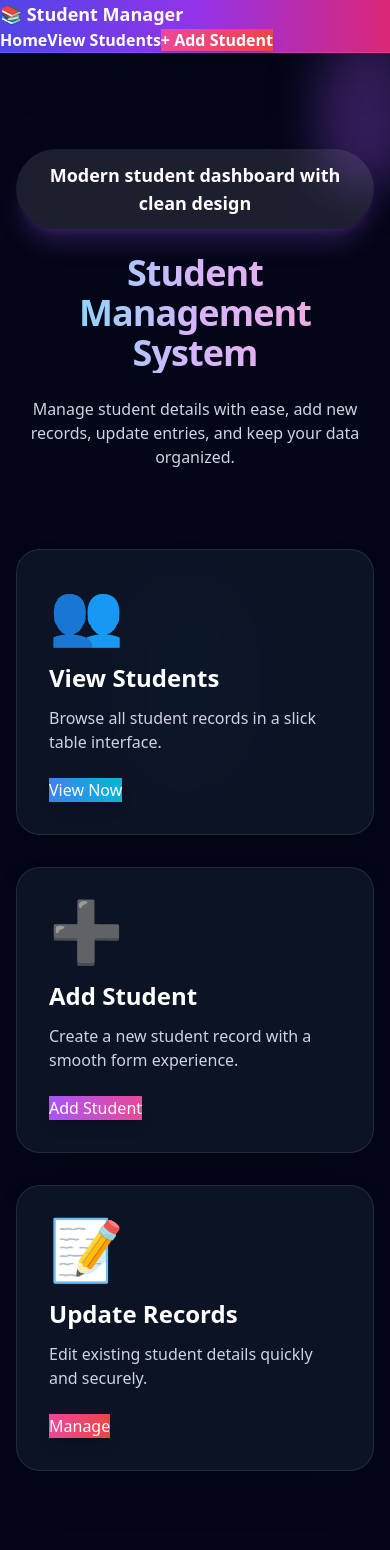
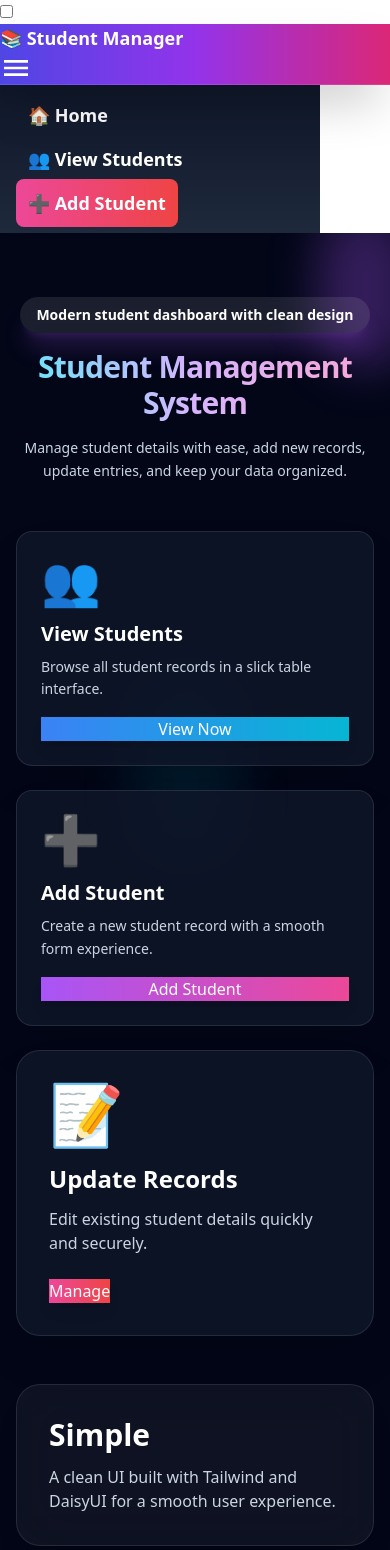
Before and after one commit to Deanalemao/mern-student, a React (Vite) app in the folder frontend/: page / in a window 390 px wide. Shown: the top 1550 px of the page. Built offline with nearby package versions, Linux system fonts and the light colour scheme; no server answers.

Commit message:
design fix

```diff
--- a/frontend/src/components/Navbar.jsx
+++ b/frontend/src/components/Navbar.jsx
@@ -3,24 +3,56 @@ import { Link } from 'react-router';
 
 const Navbar = () => {
   return (
+    <div className="drawer drawer-end">
+      <input id="my-drawer" type="checkbox" className="drawer-toggle" />
+      <div className="drawer-content">
         <nav className="navbar bg-gradient-to-r from-indigo-600 via-purple-600 to-pink-600 shadow-2xl sticky top-0 z-50 border-b border-white/10 backdrop-blur-sm">
           <div className="navbar-start flex-1">
             <Link to="/" className="btn btn-ghost text-lg sm:text-xl md:text-2xl font-bold text-white hover:bg-white/10 transition-all duration-300">
               📚 Student Manager
             </Link>
           </div>
-      <div className="navbar-end gap-2 sm:gap-3">
-        <Link to="/" className="btn btn-ghost btn-xs sm:btn-sm lg:btn-md text-white font-semibold hover:bg-white/10 transition-all duration-300">
+          <div className="navbar-end gap-2 sm:gap-3 hidden lg:flex">
+            <Link to="/" className="btn btn-ghost btn-sm text-white font-semibold hover:bg-white/10 transition-all duration-300">
               Home
             </Link>
-        <Link to="/display" className="btn btn-ghost btn-xs sm:btn-sm lg:btn-md text-white font-semibold hover:bg-white/10 transition-all duration-300">
+            <Link to="/display" className="btn btn-ghost btn-sm text-white font-semibold hover:bg-white/10 transition-all duration-300">
               View Students
             </Link>
-        <Link to="/insert" className="btn btn-xs sm:btn-sm lg:btn-md bg-gradient-to-r from-pink-500 to-red-500 text-white font-bold hover:from-pink-600 hover:to-red-600 shadow-lg border-0 transition-all duration-300">
+            <Link to="/insert" className="btn btn-sm bg-gradient-to-r from-pink-500 to-red-500 text-white font-bold hover:from-pink-600 hover:to-red-600 shadow-lg border-0 transition-all duration-300">
               + Add Student
             </Link>
           </div>
+          <div className="navbar-end lg:hidden">
+            <label htmlFor="my-drawer" className="btn btn-ghost btn-circle text-white">
+              <svg className="swap-off fill-current" xmlns="http://www.w3.org/2000/svg" width="32" height="32" viewBox="0 0 512 512">
+                <path d="M64,384H448V341.33H64Zm0-106.67H448V234.67H64ZM64,128v42.67H448V128Z"/>
+              </svg>
+            </label>
+          </div>
         </nav>
+      </div>
+      <div className="drawer-side z-50">
+        <label htmlFor="my-drawer" aria-label="close sidebar" className="drawer-overlay"></label>
+        <ul className="menu p-4 w-80 min-h-full bg-gradient-to-b from-slate-900 to-slate-800 text-white space-y-4">
+          <li>
+            <Link to="/" className="text-lg font-semibold hover:bg-white/10 rounded-lg p-3">
+              🏠 Home
+            </Link>
+          </li>
+          <li>
+            <Link to="/display" className="text-lg font-semibold hover:bg-white/10 rounded-lg p-3">
+              👥 View Students
+            </Link>
+          </li>
+          <li>
+            <Link to="/insert" className="text-lg font-semibold hover:bg-white/10 rounded-lg p-3 bg-gradient-to-r from-pink-500 to-red-500">
+              ➕ Add Student
+            </Link>
+          </li>
+        </ul>
+      </div>
+    </div>
   );
 };
 
--- a/frontend/src/pages/Display.jsx
+++ b/frontend/src/pages/Display.jsx
@@ -47,7 +47,7 @@ const Display = () => {
   }
 
   return (
-    <div className="min-h-screen bg-slate-950 py-10 text-white">
+    <div className="min-h-screen bg-slate-950 py-6 sm:py-8 md:py-10 lg:py-12 text-white overflow-x-hidden">
       <div className="max-w-7xl mx-auto px-4 sm:px-6 lg:px-8">
         <div className="flex flex-col gap-4 md:flex-row md:items-center md:justify-between mb-8">
           <div>
--- a/frontend/src/pages/Home.jsx
+++ b/frontend/src/pages/Home.jsx
@@ -10,38 +10,38 @@ const Home = () => {
       <div className="absolute bottom-0 left-2 sm:left-4 w-20 h-20 sm:w-36 h-36 md:w-72 md:h-72 rounded-full bg-pink-500/20 blur-xl sm:blur-2xl md:blur-3xl animate-blob animation-delay-2000"></div>
       <div className="absolute top-1/4 left-1/3 w-28 h-28 sm:w-48 h-48 md:w-96 md:h-96 rounded-full bg-cyan-500/10 blur-xl sm:blur-2xl md:blur-3xl animate-blob animation-delay-4000"></div>
 
-      <div className="relative z-10 max-w-7xl mx-auto px-4 sm:px-6 lg:px-8 py-24">
-        <div className="text-center mb-20">
-          <div className="inline-flex items-center justify-center rounded-full bg-white/10 px-5 py-3 mb-6 shadow-xl shadow-purple-500/20 backdrop-blur">
-            <span className="text-lg font-semibold text-white">Modern student dashboard with clean design</span>
+      <div className="relative z-10 max-w-7xl mx-auto px-4 sm:px-6 lg:px-8 py-16 sm:py-20 md:py-24 lg:py-32">
+        <div className="text-center mb-12 sm:mb-16 md:mb-20">
+          <div className="inline-flex items-center justify-center rounded-full bg-white/10 px-4 py-2 sm:px-5 sm:py-3 mb-4 sm:mb-6 shadow-xl shadow-purple-500/20 backdrop-blur">
+            <span className="text-sm sm:text-base md:text-lg font-semibold text-white">Modern student dashboard with clean design</span>
           </div>
-          <h1 className="text-4xl sm:text-5xl md:text-6xl font-extrabold tracking-tight bg-gradient-to-r from-cyan-300 via-purple-300 to-pink-300 bg-clip-text text-transparent mb-6">
+          <h1 className="text-3xl sm:text-4xl md:text-5xl lg:text-6xl font-extrabold tracking-tight bg-gradient-to-r from-cyan-300 via-purple-300 to-pink-300 bg-clip-text text-transparent mb-4 sm:mb-6">
             Student Management System
           </h1>
-          <p className="mx-auto max-w-2xl text-base sm:text-lg text-slate-300">
+          <p className="mx-auto max-w-2xl text-sm sm:text-base md:text-lg text-slate-300 leading-relaxed">
             Manage student details with ease, add new records, update entries, and keep your data organized.
           </p>
         </div>
 
-        <div className="grid grid-cols-1 md:grid-cols-3 gap-8 mb-20">
-          <div className="rounded-3xl border border-white/10 bg-slate-900/80 p-8 shadow-2xl shadow-black/20 hover:-translate-y-2 transition-transform duration-300">
-            <div className="text-6xl mb-5">👥</div>
-            <h2 className="text-2xl font-bold mb-3">View Students</h2>
-            <p className="text-slate-300 mb-6">Browse all student records in a slick table interface.</p>
+        <div className="grid grid-cols-1 sm:grid-cols-2 lg:grid-cols-3 gap-6 sm:gap-8 mb-12 sm:mb-16 md:mb-20">
+          <div className="rounded-2xl sm:rounded-3xl border border-white/10 bg-slate-900/80 p-6 sm:p-8 shadow-2xl shadow-black/20 hover:-translate-y-1 sm:hover:-translate-y-2 transition-transform duration-300">
+            <div className="text-5xl sm:text-6xl mb-4 sm:mb-5">👥</div>
+            <h2 className="text-xl sm:text-2xl font-bold mb-2 sm:mb-3">View Students</h2>
+            <p className="text-slate-300 text-sm sm:text-base mb-4 sm:mb-6 leading-relaxed">Browse all student records in a slick table interface.</p>
             <button
-              className="btn bg-gradient-to-r from-blue-500 to-cyan-500 text-white border-0 shadow-lg hover:shadow-xl"
+              className="btn btn-sm sm:btn-md bg-gradient-to-r from-blue-500 to-cyan-500 text-white border-0 shadow-lg hover:shadow-xl w-full sm:w-auto"
               onClick={() => navigate('/display')}
             >
               View Now
             </button>
           </div>
 
-          <div className="rounded-3xl border border-white/10 bg-slate-900/80 p-8 shadow-2xl shadow-black/20 hover:-translate-y-2 transition-transform duration-300">
-            <div className="text-6xl mb-5">➕</div>
-            <h2 className="text-2xl font-bold mb-3">Add Student</h2>
-            <p className="text-slate-300 mb-6">Create a new student record with a smooth form experience.</p>
+          <div className="rounded-2xl sm:rounded-3xl border border-white/10 bg-slate-900/80 p-6 sm:p-8 shadow-2xl shadow-black/20 hover:-translate-y-1 sm:hover:-translate-y-2 transition-transform duration-300">
+            <div className="text-5xl sm:text-6xl mb-4 sm:mb-5">➕</div>
+            <h2 className="text-xl sm:text-2xl font-bold mb-2 sm:mb-3">Add Student</h2>
+            <p className="text-slate-300 text-sm sm:text-base mb-4 sm:mb-6 leading-relaxed">Create a new student record with a smooth form experience.</p>
             <button
-              className="btn bg-gradient-to-r from-purple-500 to-pink-500 text-white border-0 shadow-lg hover:shadow-xl"
+              className="btn btn-sm sm:btn-md bg-gradient-to-r from-purple-500 to-pink-500 text-white border-0 shadow-lg hover:shadow-xl w-full sm:w-auto"
               onClick={() => navigate('/insert')}
             >
               Add Student
```
Also changed, not shown: frontend/src/pages/InsertStudent.jsx (+20 -20 lines), frontend/src/pages/UpdateStudent.jsx (+20 -20 lines). Lines whose indentation alone changed are shown as unchanged.
